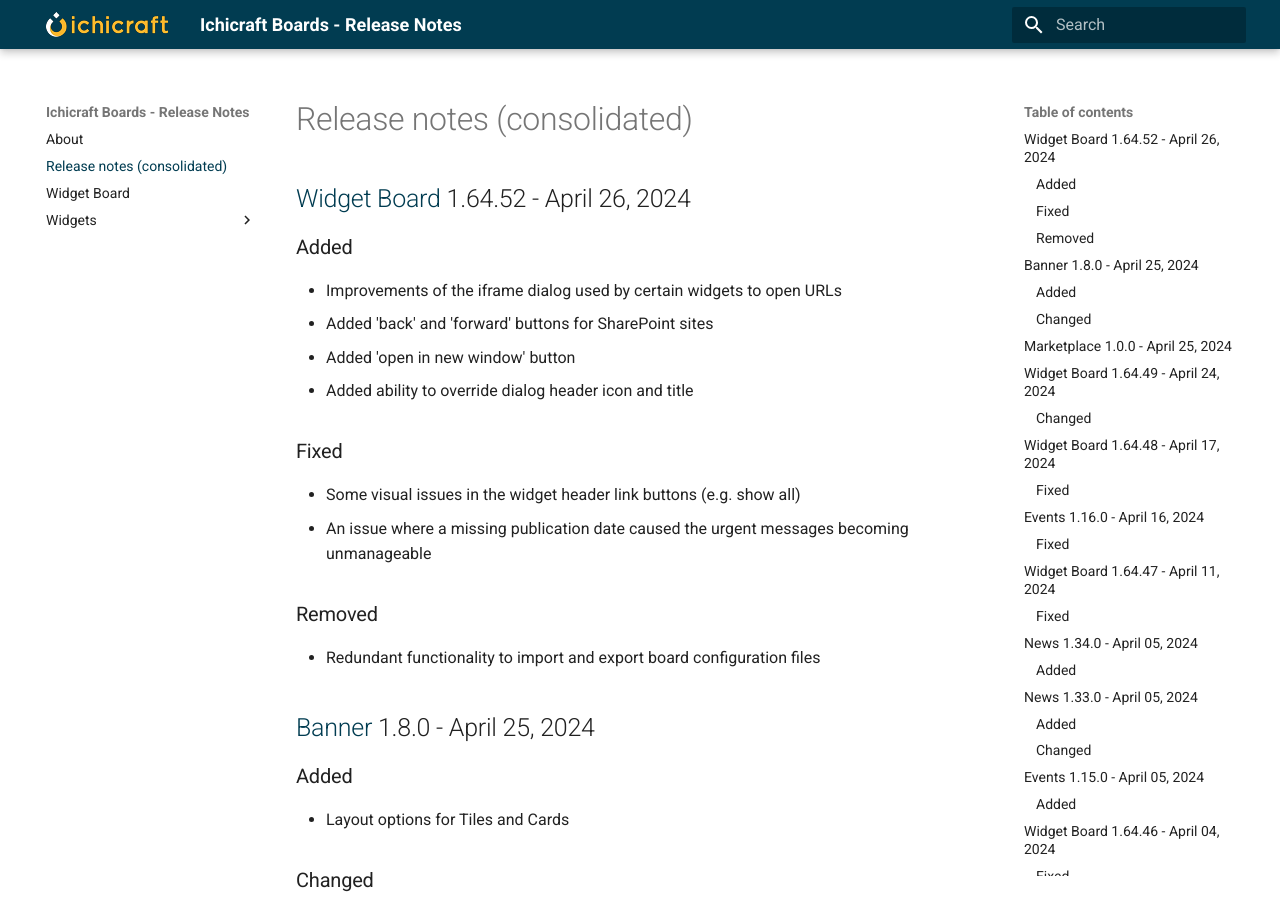
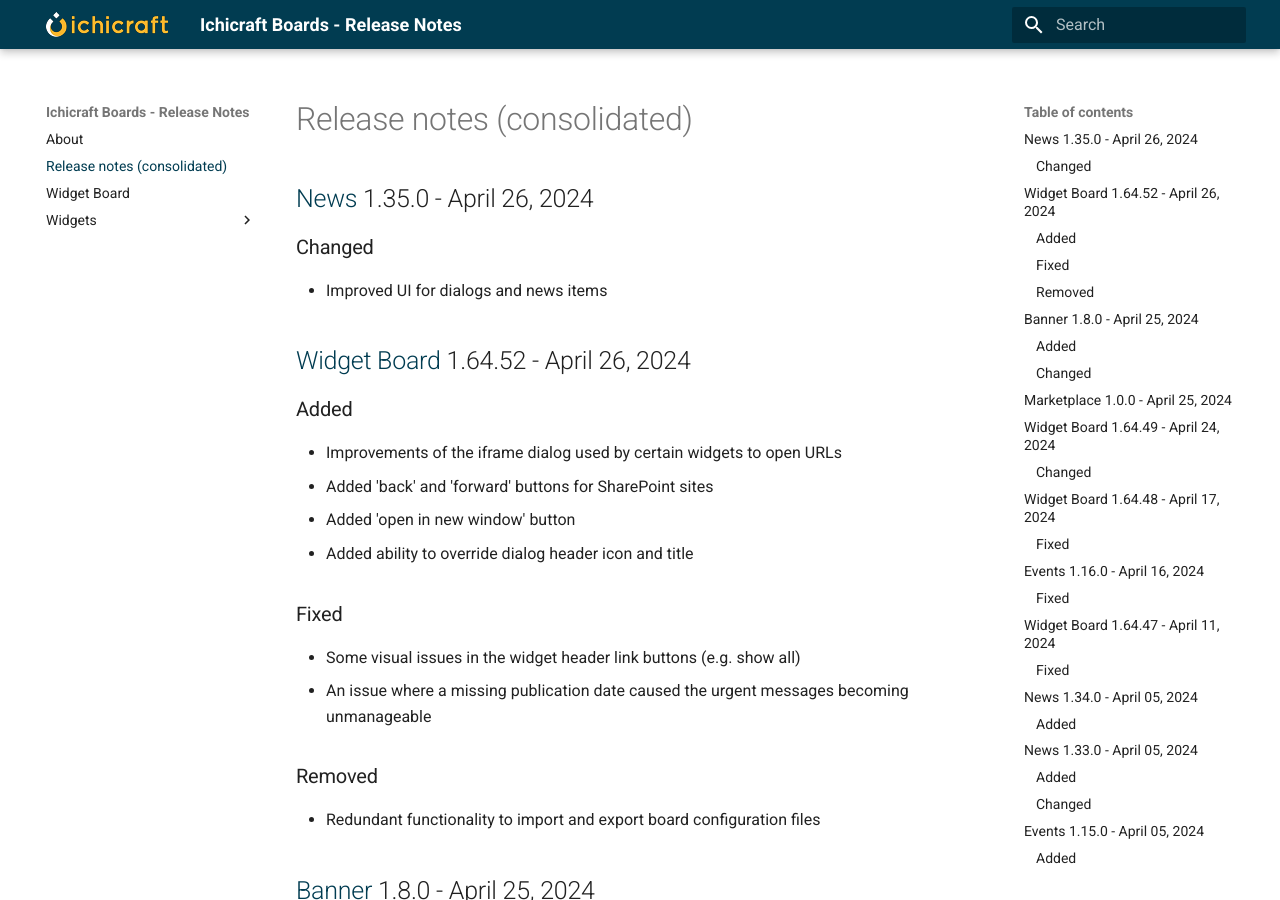
Before and after one commit to ichicraft/widgets-docs, an MkDocs documentation site: the page built from docs/Release-notes-(consolidated).md, in a window 1280 px wide and 900 px high. Built offline with MkDocs 1.6.1 and Material for MkDocs 9.7.7, drawn with Linux system fonts in a browser that asks for light colours.

Commit message:
Release notes updated by BuildService

```diff
--- a/docs/Release-notes-(consolidated).md
+++ b/docs/Release-notes-(consolidated).md
@@ -1,3 +1,8 @@
+## [News](./Widgets/News.md) 1.35.0 - April 26, 2024
+
+### Changed
+- Improved UI for dialogs and news items
+
 ## [Widget Board](./Widget Board.md) 1.64.52 - April 26, 2024
 
 ### Added
--- a/docs/Widgets/News.md
+++ b/docs/Widgets/News.md
@@ -1,3 +1,8 @@
+## 1.35.0 - April 26, 2024
+
+### Changed
+- Improved UI for dialogs and news items
+
 ## 1.34.0 - April 05, 2024
 
 ### Added
```
